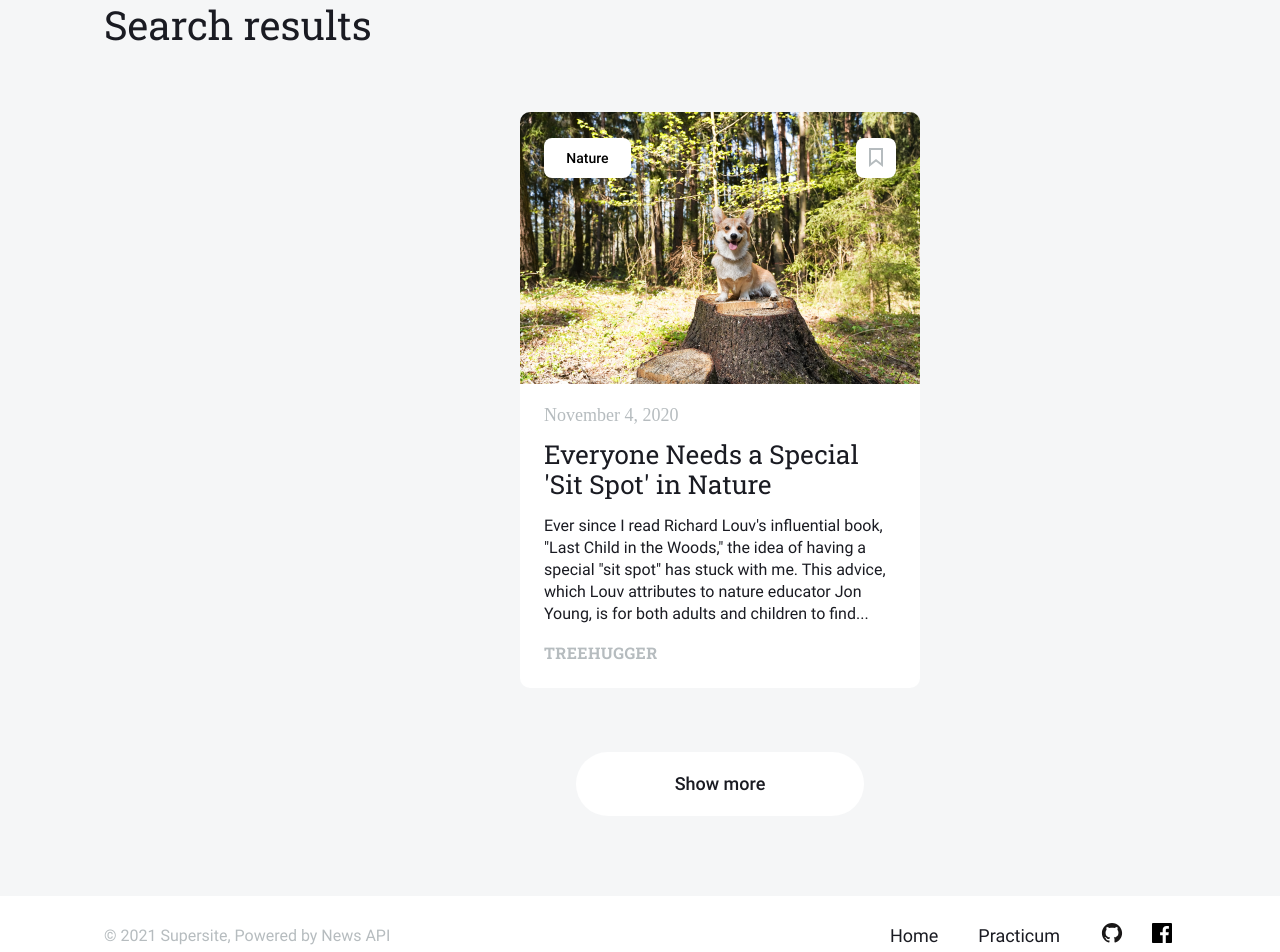
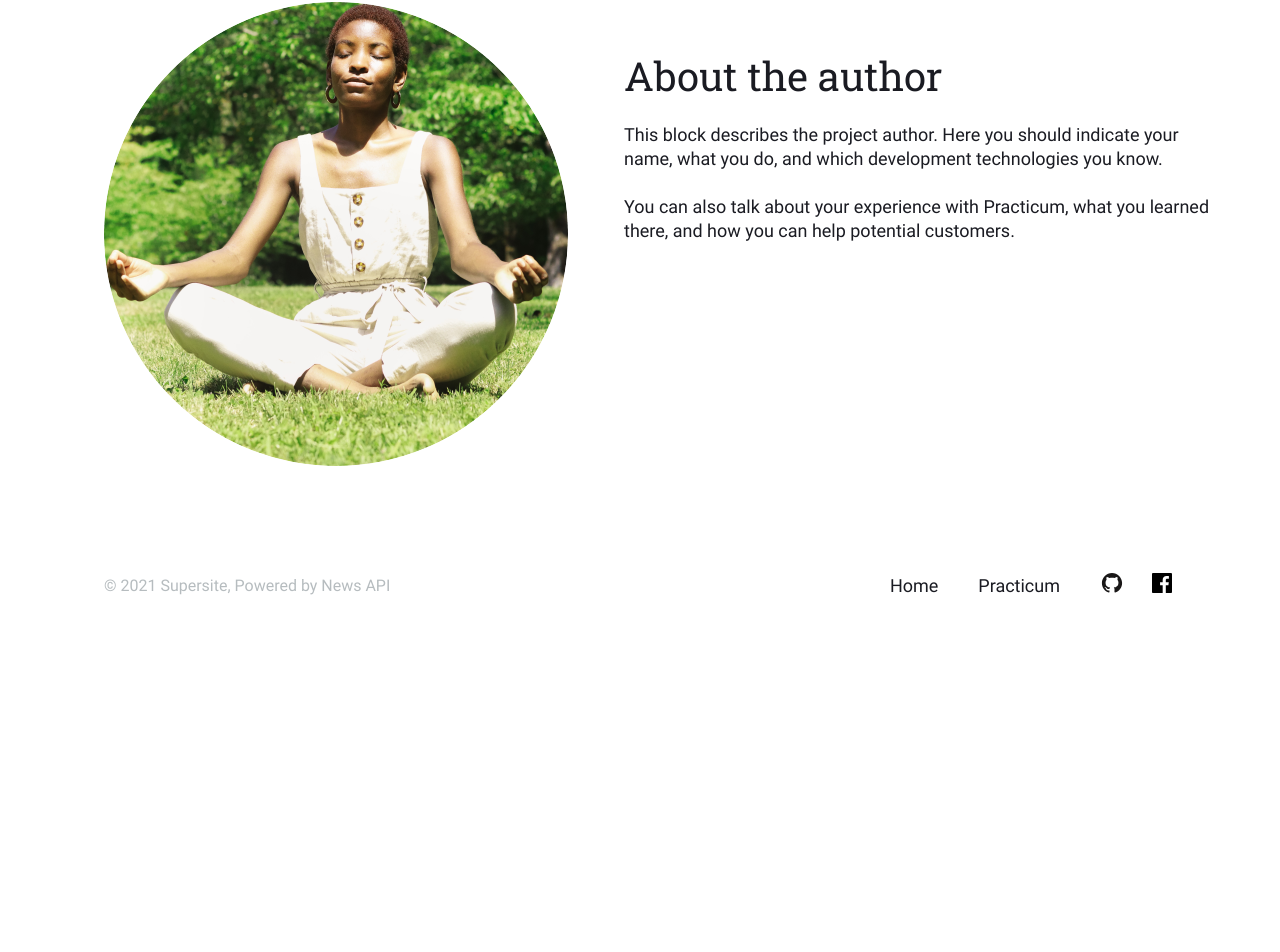
Before and after one commit to mirkozlatunic/se_newexplorer_frontend, a React (Create React App) app: page / in a window 1280 px wide. Shown: the part 654-1606 px from the top of the page. After the commit the page ends 1280 px from the top, so only its background shows below. Built offline with nearby package versions, Linux system fonts and the light colour scheme.

Commit message:
newscard and list correction

```diff
--- a/src/components/Main/Main.js
+++ b/src/components/Main/Main.js
@@ -10,18 +10,30 @@ const Main = ({
   isSearching,
   isPageLoading,
   savedNews,
+  handleSaveArticle,
+  handleUnsaveArticle,
+  handleRemoveArticle,
+  handleSignInModal,
 }) => {
   return (
-    <div className="main">
-      <h2 className="main__title">Search results</h2>
+    <>
+      {isPageLoading === false ? (
         <NewsCardList
           isLoggedIn={isLoggedIn}
           searchResults={searchResults}
           isPageLoading={isPageLoading}
           isSearching={isSearching}
           savedNews={savedNews}
+          handleSaveArticle={handleSaveArticle}
+          handleUnsaveArticle={handleUnsaveArticle}
+          handleRemoveArticle={handleRemoveArticle}
+          handleSignInModal={handleSignInModal}
         />
-    </div>
+      ) : (
+        <Preloader />
+      )}
+      <About />
+    </>
   );
 };
 
--- a/src/components/NewsCard/NewsCard.css
+++ b/src/components/NewsCard/NewsCard.css
@@ -1,127 +1,260 @@
 @import "../../vendor/fonts.css";
 
-.card {
-  list-style-type: none;
-  background: var(--main-white, #fff);
-  border-radius: 10px;
-  height: 576px;
-}
-.card__image {
-  width: 400px;
-  height: 272px;
-  border-top-left-radius: 10px;
-  border-top-right-radius: 10px;
-}
-
-.card__picture-section {
-  display: flex;
-  align-items: center;
+.newscard__keyword-section {
+  position: absolute;
+  left: 32px;
+  top: 32px;
+  font-family: "Roboto", sans-serif;
   text-align: center;
-  justify-content: space-between;
-  margin: -250px 24px 225px 24px;
-}
-
-.card__category {
+  font-size: 0.75rem;
+  font-weight: 500;
   color: #000;
-  display: flex;
-  align-items: center;
-  justify-content: center;
-  font-family: Roboto;
-  font-size: 14px;
-  font-style: normal;
-  font-weight: 500;
-  line-height: 24px;
-  width: 87px;
-  height: 40px;
-  margin: 0;
+  max-height: 40px;
+  max-width: 120px;
+  overflow: hidden;
   background-color: #fff;
+  padding: 13px 15px;
   border-radius: 8px;
 }
 
-.card__button-text_hidden {
-  color: #000;
+.newscard__bookmark-section {
+  position: absolute;
+  right: 32px;
+  top: 32px;
   display: flex;
-  align-items: center;
-  justify-content: center;
-  font-family: Roboto;
-  font-size: 14px;
-  font-style: normal;
-  font-weight: 500;
-  line-height: 24px;
-  width: 159px;
+  gap: 5px;
+  max-height: 40px;
+}
+
+.newscard__bookmark-button {
+  background: no-repeat url("../../images/save-normal.svg") #fff;
+  background-position: center;
+  background-size: cover;
+  width: 40px;
   height: 40px;
-  margin: 0;
-  background-color: #fff;
+  cursor: pointer;
+  border: none;
   border-radius: 8px;
 }
 
-.card__button {
+.newscard__bookmark-additional {
+  color: #000;
+  text-align: center;
+  font-family: "Roboto", sans-serif;
+  font-size: 0.75rem;
+  font-weight: 500;
+  max-height: 40px;
+  background-color: #fff;
+  max-width: 175px;
+  text-align: center;
+  padding: 13px 15px;
+  border-radius: 8px;
+}
+
+.newscard__bookmark-button:hover {
+  background: no-repeat url("../../images/save-hover.svg") #fff;
+}
+
+.newscard__bookmark-button-active {
+  background: no-repeat url("../../images/save-marked.svg") #fff;
+  background-position: center;
+  background-size: cover;
   width: 40px;
   height: 40px;
+  cursor: pointer;
+  border: none;
   border-radius: 8px;
-  background: #fff;
-  border: none;
-  padding: 0;
 }
 
-.card__info {
-  width: 400px;
-  /* height: 304px; */
+.newscard__delete-button {
+  background: no-repeat url("../../images/trash-unclicked.svg") #fff;
+  background-position: center;
+  background-size: cover;
+  width: 40px;
+  height: 40px;
+  cursor: pointer;
+  border: none;
+  border-radius: 8px;
 }
 
-.card__date {
-  width: 149px;
-  margin: 17px 0 12px 24px;
-  color: var(--simulator-gray-text, #b6bcbf);
-  font-family: Source Sans Pro;
-  font-size: 18px;
-  font-style: normal;
-  font-weight: 400;
-  line-height: 24px;
-  overflow: hidden;
-  text-overflow: ellipsis;
+.newscard__delete-button:hover {
+  background: no-repeat url("../../images/trash-clicked.svg") #fff;
 }
 
-.card__title {
-  width: 352px;
-  margin: 0 24px 16px 24px;
-  color: var(--main-primary, #1a1b22);
-  font-family: Roboto Slab;
-  font-size: 26px;
-  font-style: normal;
+.newscard__container {
+  width: 400px;
+  display: flex;
+  flex-direction: column;
+  position: relative;
+  /* max-width: 400px; */
+}
+
+.newscard__image {
+  height: 272px;
+  border-radius: 25px 25px 0 0;
+}
+
+.newscard__info-container {
+  display: flex;
+  flex-direction: column;
+  background-color: #fff;
+  margin: 0;
+  padding: 24px;
+  border-radius: 0 0 25px 25px;
+  gap: 10px;
+  flex-grow: 1;
+  justify-content: flex-start;
+  max-width: 400px;
+}
+
+.newscard__info-date {
+  font-family: "Roboto", sans-serif;
+  font-size: 1.125rem;
   font-weight: 400;
-  line-height: 30px;
-  text-overflow: ellipsis;
-  -webkit-line-clamp: 2;
-  -webkit-box-orient: vertical;
+  line-height: 1.3;
+  color: rgba(182, 188, 191, 1);
+  max-width: 352px;
   overflow: hidden;
 }
 
-.card__description {
-  width: 352px;
-  margin: 0 24px 18px 24px;
-  color: var(--main-primary, #1a1b22);
-  font-family: Roboto;
-  font-size: 16px;
-  font-style: normal;
+.newscard__info-title {
+  font-size: 1.625rem;
+  font-family: "Roboto Slab", sans-serif;
   font-weight: 400;
-  line-height: 22px;
-  text-overflow: ellipsis;
+  line-height: 1.15;
+  color: rgba(26, 27, 34, 1);
   overflow: hidden;
-  -webkit-line-clamp: 5;
-  -webkit-box-orient: vertical;
 }
 
-.card__author {
-  width: 121px;
-  height: 20px;
-  margin: 0 0 0 24px;
-  color: var(--simulator-gray-text, #b6bcbf);
-  font-family: Roboto Slab;
-  font-size: 16px;
-  font-style: normal;
+.newscard__info-text {
+  font-size: 1rem;
+  font-family: "Roboto", sans-serif;
+  font-weight: 400;
+  line-height: 1.375;
+  color: rgba(26, 27, 34, 1);
+  /* max-width: 352px; */
+  overflow: hidden;
+}
+
+.newscard__info-publisher {
+  font-family: "Roboto Slab", sans-serif;
   font-weight: 700;
-  line-height: 20px; /* 125% */
-  letter-spacing: 0.4px;
-  text-transform: uppercase;
+  font-size: 1rem;
+  line-height: 1.25;
+  color: rgba(182, 188, 191, 1);
+  overflow: hidden;
+  margin-top: auto;
 }
+
+@media screen and (max-width: 768px) {
+  .newscard__bookmark-section {
+    right: 8px;
+    top: 8px;
+    gap: 3px;
+  }
+
+  .newscard__keyword-section {
+    left: 8px;
+    top: 8px;
+  }
+
+  .newscard__container {
+    max-width: 224px;
+  }
+
+  .newscard__info-container {
+    padding: 16px;
+  }
+
+  .newscard__info-date {
+    font-size: 1rem;
+  }
+
+  .newscard__image {
+    height: 150px;
+  }
+
+  .newscard__info-title {
+    font-size: 1.275rem;
+  }
+
+  .newscard__info-text {
+    line-height: 1.33;
+    height: 88px;
+    overflow: hidden;
+  }
+
+  .newscard__info-publisher {
+    font-size: 0.9rem;
+  }
+}
+
+@media screen and (max-width: 480px) {
+  .newscard__container {
+    max-width: 330px;
+  }
+
+  .newscard__image {
+    height: 250px;
+  }
+}
+
+@media screen and (max-width: 425px) {
+  .newscard__container {
+    max-width: 290px;
+  }
+}
+
+@media screen and (max-width: 325px) {
+  .newscard__container {
+    max-width: 270px;
+  }
+
+  .newscard__image {
+    height: 196px;
+  }
+}
+
+@media screen and (max-width: 295px) {
+  .newscard__container {
+    max-width: 230px;
+  }
+
+  .newscard__image {
+    height: 150px;
+  }
+
+  .newscard__info-date {
+    font-size: 0.875rem;
+  }
+
+  .newscard__info-title {
+    font-size: 1.125rem;
+  }
+
+  .newscard__info-text {
+    font-size: 0.875rem;
+  }
+  .newscard__info-publisher {
+    font-size: 0.875rem;
+  }
+}
+
+@media screen and (max-width: 250px) {
+  .newscard__container {
+    max-width: 215px;
+  }
+
+  .newscard__info-title {
+    font-size: 1rem;
+  }
+}
+@media screen and (max-width: 235px) {
+  .newscard__container {
+    max-width: 200px;
+  }
+
+  .newscard__info-title {
+    font-size: 1rem;
+  }
+}
--- a/src/components/NewsCard/NewsCard.js
+++ b/src/components/NewsCard/NewsCard.js
@@ -1,42 +1,89 @@
 import React, { useState } from "react";
+import { formatSearchResDate } from "../../utils/constants";
 import { useLocation } from "react-router-dom";
-import saveNormal from "../../images/save-normal.svg";
-import saveHover from "../../images/save-hover.svg";
-import saveMarked from "../../images/save-marked.svg";
-import trashClicked from "../../images/trash-clicked.svg";
-import trashUnclicked from "../../images/trash-unclicked.svg";
-import Dog from "../../images/dog-in-forest.png";
 import "./NewsCard.css";
 
-const NewsCard = () => {
+const NewsCard = ({
+  isLoggedIn,
+  newsItem,
+  isSaved,
+  handleSaveArticle,
+  handleUnsaveArticle,
+  handleRemoveArticle,
+  handleSignInModal,
+}) => {
+  const formattedDate = formatSearchResDate(
+    newsItem.publishedAt || newsItem.date
+  );
+  const [showIcon, setShowIcon] = useState(false);
+  const location = useLocation().pathname;
+  const handleShowIcon = () => setShowIcon(true);
+  const handleHideIcon = () => setShowIcon(false);
+  const handleSaveClick = () => {
+    if (isLoggedIn) {
+      isSaved
+        ? handleUnsaveArticle(newsItem)
+        : handleSaveArticle(newsItem, newsItem.keyword);
+    } else {
+      handleSignInModal();
+    }
+  };
+  const handleDeleteClick = () => handleRemoveArticle(newsItem);
   return (
-    <li className="card">
-      <img src={Dog} alt="card scenery" className="card__image" />
-      <div className="card__picture-section">
-        <p className="card__category">Nature</p>
-        {/* <p className="card__button-text_hidden">Remove from saved</p> */}
-        <button className="card__button">
-          <img
-            src={saveNormal}
-            alt="card button"
-            className="card__button-image"
-          />
-        </button>
+    <article className="newscard__container">
+      {isLoggedIn && location === "/saved-news" ? (
+        <div className="newscard__keyword-section">{newsItem.keyword}</div>
+      ) : (
+        ""
+      )}
+      <div className="newscard__bookmark-section">
+        {!isLoggedIn && !isSaved && showIcon ? (
+          <p className="newscard__bookmark-additional">
+            Sign in to save articles
+          </p>
+        ) : (isSaved && isLoggedIn && showIcon) ||
+          (location === "/saved-news" && showIcon) ? (
+          <p className="newscard__bookmark-additional">Remove from saved</p>
+        ) : (
+          ""
+        )}
+        {isLoggedIn && location === "/saved-news" ? (
+          <button
+            className="newscard__delete-button"
+            onMouseOver={handleShowIcon}
+            onMouseOut={handleHideIcon}
+            onClick={handleDeleteClick}
+          ></button>
+        ) : (
+          <button
+            className={
+              isSaved
+                ? "newscard__bookmark-button-active"
+                : "newscard__bookmark-button"
+            }
+            onMouseOver={handleShowIcon}
+            onMouseOut={handleHideIcon}
+            onClick={handleSaveClick}
+            // disabled={!isLoggedIn}
+          ></button>
+        )}
       </div>
-      <div className="card__info">
-        <p className="card__date">November 4, 2020</p>
-        <h2 className="card__title">
-          Everyone Needs a Special 'Sit Spot' in Nature
-        </h2>
-        <p className="card__description">
-          Ever since I read Richard Louv's influential book, "Last Child in the
-          Woods," the idea of having a special "sit spot" has stuck with me.
-          This advice, which Louv attributes to nature educator Jon Young, is
-          for both adults and children to find...
+      <img
+        className="newscard__image"
+        src={newsItem.urlToImage || newsItem.image}
+        alt={newsItem.description}
+      />
+      <div className="newscard__info-container">
+        <p className="newscard__info-date">{formattedDate}</p>
+        <h3 className="newscard__info-title">{newsItem.title}</h3>
+        <p className="newscard__info-text">
+          {newsItem.description || newsItem.text}
         </p>
-        <p className="card__author">treehugger</p>
+        <p className="newscard__info-publisher">
+          {newsItem.source.name || newsItem.name}
+        </p>
       </div>
-    </li>
+    </article>
   );
 };
 
--- a/src/components/NewsCardList/NewsCardList.css
+++ b/src/components/NewsCardList/NewsCardList.css
@@ -1,6 +1,6 @@
 @import "../../vendor/fonts.css";
 
-.cards {
+.newscardslist {
   padding: 0;
   margin: 0;
   display: flex;
@@ -8,7 +8,20 @@
   align-items: center;
 }
 
-.cards__button {
+.newscardstitle__title {
+  color: var(--main-primary, #1a1b22);
+  font-family: Roboto Slab;
+  font-size: 40px;
+  font-style: normal;
+  font-weight: 400;
+  line-height: 46px;
+  padding: 80px 624px 64px 104px;
+  width: 712px;
+  margin: 0;
+  cursor: pointer;
+}
+
+.newscardslist__button {
   width: 288px;
   height: 64px;
   border-radius: 80px;
--- a/src/components/NewsCardList/NewsCardList.js
+++ b/src/components/NewsCardList/NewsCardList.js
@@ -1,13 +1,61 @@
-import React from "react";
+import React, { useState } from "react";
 import "./NewsCardList.css";
+import NothingFound from "../NothingFound/NothingFound";
 import NewsCard from "../NewsCard/NewsCard";
 
-const NewsCardList = () => {
-  return (
-    <ul className="cards">
-      <NewsCard />
-      <button className="cards__button">Show more</button>
-    </ul>
+const NewsCardList = ({
+  isLoggedIn,
+  searchResults,
+  isPageLoading,
+  isSearching,
+  savedNews,
+  handleSaveArticle,
+  handleUnsaveArticle,
+  handleRemoveArticle,
+  handleSignInModal,
+}) => {
+  let [cardView, setCardView] = useState(3);
+  const handleSearchRes = () => setCardView(cardView + 3);
+
+  return !isPageLoading && isSearching && searchResults.length === 0 ? (
+    <NothingFound />
+  ) : !isPageLoading && isSearching && searchResults.length >= 3 ? (
+    <section className="newscardlist__section">
+      <h2 className="newscardlist__title">Search results</h2>
+      <ul className="newscardlist__container">
+        {searchResults.slice(0, cardView).map((newsItem, index) => {
+          const isSaved =
+            savedNews.find((savedItem) => {
+              return savedItem.link === newsItem.url;
+            }) != null;
+          return (
+            <NewsCard
+              key={index}
+              newsItem={newsItem}
+              isLoggedIn={isLoggedIn}
+              isSaved={isSaved}
+              handleSaveArticle={handleSaveArticle}
+              handleUnsaveArticle={handleUnsaveArticle}
+              handleRemoveArticle={handleRemoveArticle}
+              handleSignInModal={handleSignInModal}
+            />
+          );
+        })}
+      </ul>
+      {cardView <= searchResults.length ? (
+        <button
+          className="newscardlist__button"
+          type="button"
+          onClick={handleSearchRes}
+        >
+          Show more
+        </button>
+      ) : (
+        ""
+      )}
+    </section>
+  ) : (
+    ""
   );
 };
 
```
Also changed, not shown: src/components/SavedNewsHeader/SavedNewsHeader.js (+41 -41 lines). Lines whose indentation alone changed are shown as unchanged.
